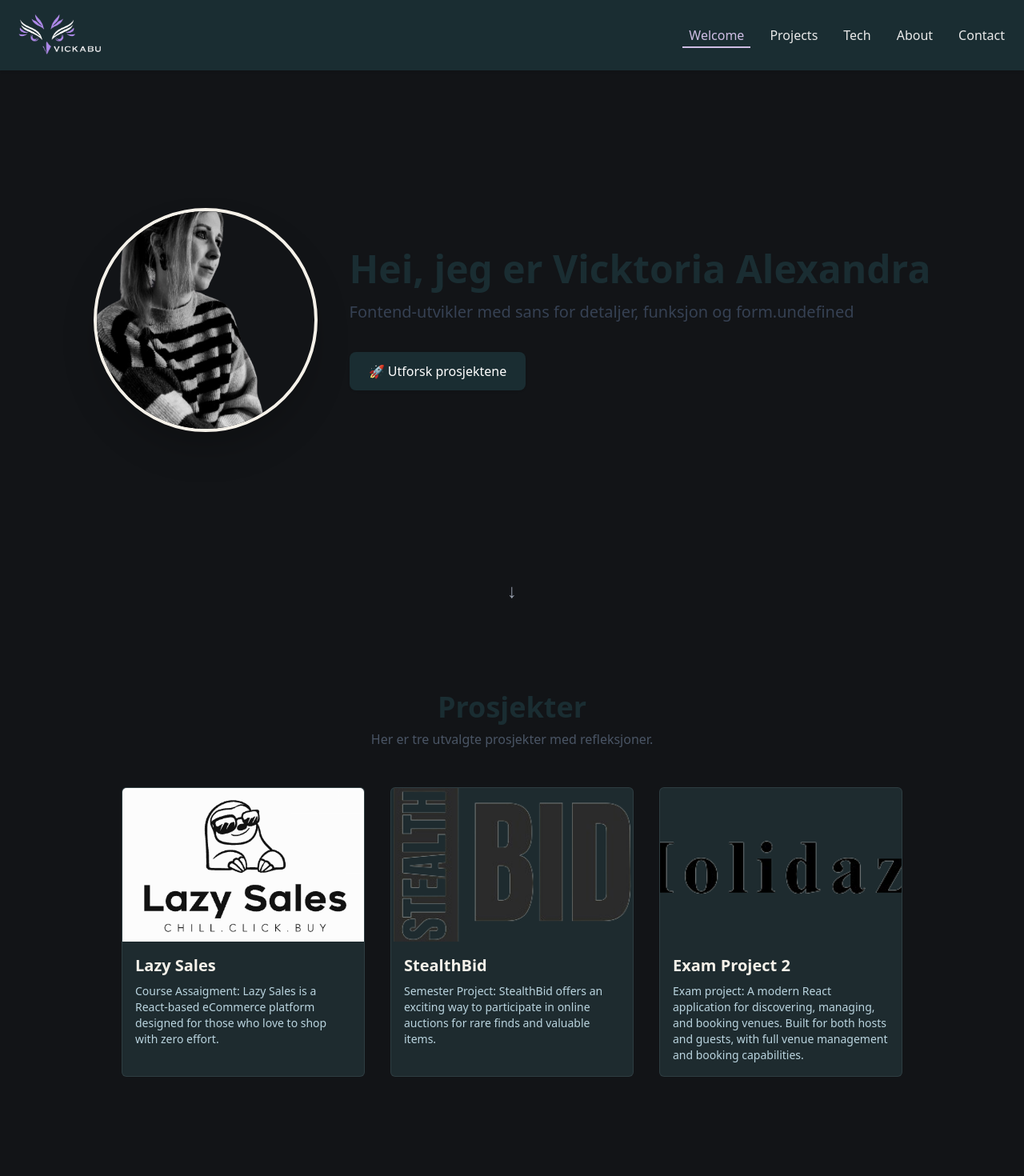
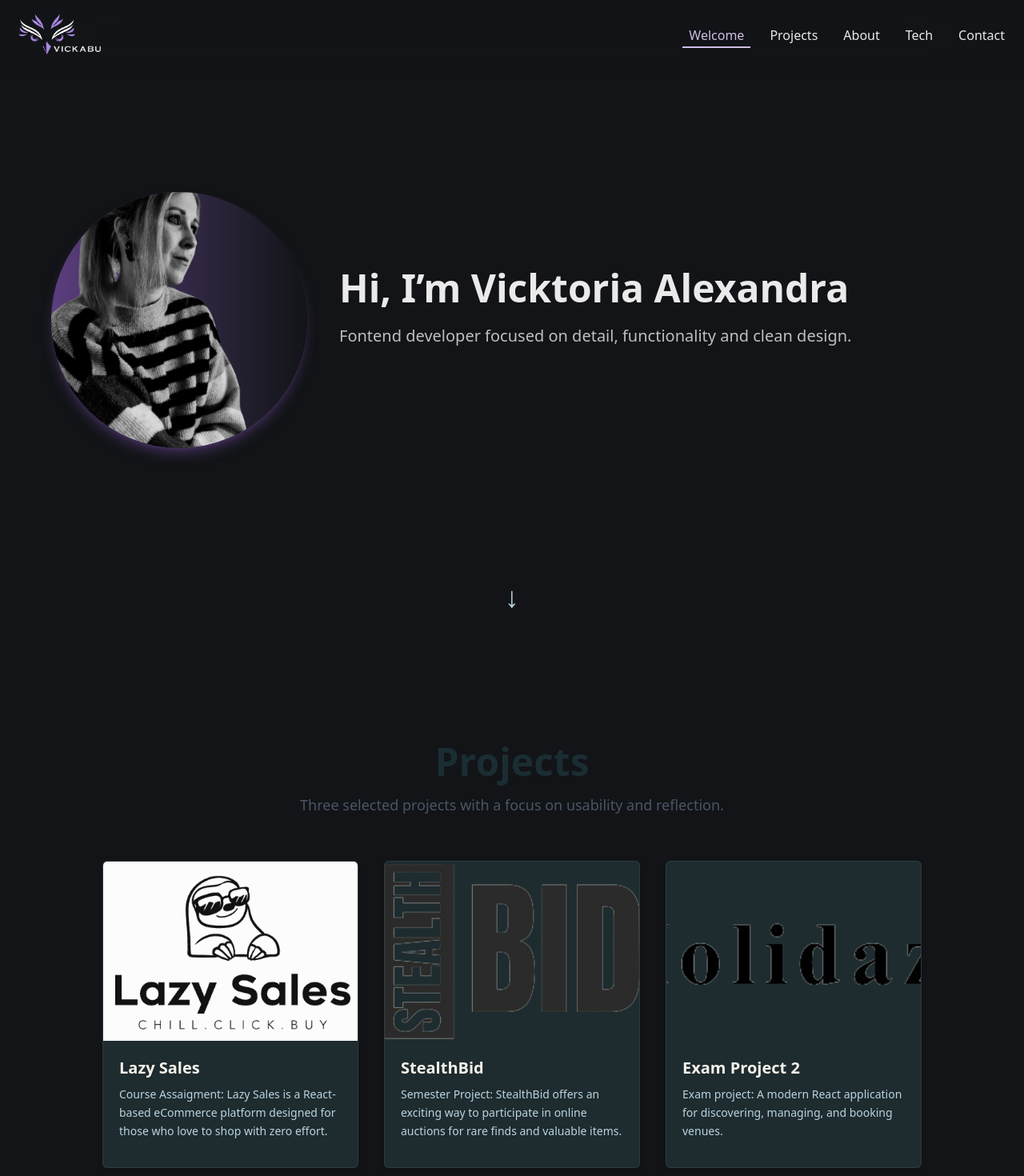
Before and after one commit to Vickabu/my-portfolio, a React (Vite) app: page / in a window 1280 px wide. Shown: the top 1470 px of the page at 80% size. Built offline with nearby package versions, Linux system fonts and the light colour scheme.

Commit message:
updated sections

```diff
--- a/src/components/layout/Header.tsx
+++ b/src/components/layout/Header.tsx
@@ -2,7 +2,7 @@ import { Navbar } from "../navbar/Navbar";
 
 export const Header = () => {
   return (
-    <header className="fixed top-0 left-0 w-full bg-primary shadow z-50">
+    <header className="fixed top-0 left-0 w-full shadow z-50">
         <Navbar />
     </header>
   );
--- a/src/components/layout/MainLayout.tsx
+++ b/src/components/layout/MainLayout.tsx
@@ -2,9 +2,9 @@ import { Header } from "./Header";
 
 export const MainLayout = ({ children }: { children: React.ReactNode }) => {
   return (
-    <body className="bg-background">
+    <div className="bg-background">
       <Header />
       <main>{children}</main>
-    </body>
+    </div>
   );
 };
--- a/src/components/navbar/MobileMenu.tsx
+++ b/src/components/navbar/MobileMenu.tsx
@@ -22,7 +22,7 @@ export const MobileMenu = ({
   return (
     <nav
       ref={menuRef}
-      className={`fixed top-0 right-0 h-full w-72 bg-primary/80 backdrop-blur-xl shadow-xl p-6
+      className={`fixed top-0 right-0 h-full w-72 bg-background backdrop-blur shadow-xl p-6
        flex flex-col items-end z-50
       ${animateOut ? "animate-slide-out-bounce" : "animate-slide-in"}`}
     >
--- a/src/components/navbar/Navbar.tsx
+++ b/src/components/navbar/Navbar.tsx
@@ -5,7 +5,7 @@ import { Logo } from "./Logo";
 import { DesktopNav } from "./DesktopNav";
 import { MobileMenu } from "./MobileMenu";
 
-const sectionIds = ["Welcome", "projects", "tech", "about", "contact"];
+const sectionIds = ["Welcome", "projects", "about", "tech", "contact"];
 
 export const Navbar = () => {
   const [menuOpen, setMenuOpen] = useState(false);
@@ -38,7 +38,7 @@ export const Navbar = () => {
   return (
     <>
       <nav>
-        <div className="max-w-screen-xl mx-auto px-4 py-3 flex items-center justify-between">
+        <div className="max-w-screen-xl mx-auto px-4 py-3 flex items-center justify-between backdrop-blur-3xl">
           <Logo />
           <DesktopNav activeSection={activeSection} sectionIds={sectionIds} />
           <button onClick={toggleMenu} className="md:hidden text-lightText">
--- a/src/components/project/ProjectCard.tsx
+++ b/src/components/project/ProjectCard.tsx
@@ -1,20 +1,31 @@
 import { Link } from 'react-router-dom';
 
 type Props = {
-  id: string,
+  id: string;
   title: string;
   description: string;
   image: string;
 };
 
 export const ProjectCard = ({ id, title, description, image }: Props) => (
-  <Link to={`/projects/${id}`}
-    className="block rounded-md overflow-hidden bg-surface text-lightText hover:shadow-md shadow-surface hover:scale-[1.02] transition-transform duration-300 border border-darkText/10"
+    <Link
+    to={`/projects/${id}`}
+    className=" group block rounded-md overflow-hidden bg-surface text-lightText border border-darkText/10 shadow-md hover:shadow-xl transition-shadow duration-300 transform hover:-translate-y-2 mx-auto"
+    style={{ height: '24rem' }}
   >
-    <img src={image} alt={title} className="w-full h-48 object-cover " />
-    <div className="p-4">
-      <h3 className="text-xl font-bold text-beige mb-2">{title}</h3>
-      <p className="text-sm text-darkText">{description}</p>
+    <div className="relative overflow-hidden" style={{ height: '14rem' }}>
+      <img
+        src={image}
+        alt={title}
+        className="w-full h-full object-cover transition-transform duration-500"
+      />
+      <div className="absolute inset-0 bg-gradient-to-t from-background/80 to-transparent opacity-0 group-hover:opacity-70 transition-opacity duration-500"></div>
+    </div>
+    <div className="p-5" style={{ height: '10rem' }}>
+      <h3 className="text-xl font-semibold text-beige mb-2">{title}</h3>
+      <p className="text-sm text-darkText leading-relaxed overflow-hidden ">
+        {description}
+      </p>
     </div>
   </Link>
 );
--- a/src/data/portfolioProjects.ts
+++ b/src/data/portfolioProjects.ts
@@ -22,7 +22,7 @@ export const portfolioProjects = [
   {
     id: 'exam',
     title: 'Exam Project 2',
-    description: 'Exam project: A modern React application for discovering, managing, and booking venues. Built for both hosts and guests, with full venue management and booking capabilities.',
+    description: 'Exam project: A modern React application for discovering, managing, and booking venues. ',
     image: holidaze,
     liveUrl: 'https://holidaze-mode.netlify.app/',
     repoUrl: 'https://github.com/Vickabu/holidaze-pe2'
--- /dev/null
+++ b/src/hooks/useIsMobile.ts
@@ -0,0 +1,16 @@
+import { useEffect, useState } from "react";
+
+export const useIsMobile = (breakpoint = 768) => {
+  const [isMobile, setIsMobile] = useState(() => window.innerWidth < breakpoint);
+
+  useEffect(() => {
+    const handleResize = () => {
+      setIsMobile(window.innerWidth < breakpoint);
+    };
+
+    window.addEventListener("resize", handleResize);
+    return () => window.removeEventListener("resize", handleResize);
+  }, [breakpoint]);
+
+  return isMobile;
+};
--- a/src/pages/ProjectDetails.tsx
+++ b/src/pages/ProjectDetails.tsx
@@ -1,57 +1,115 @@
 import { useParams, Link } from 'react-router-dom';
 import { portfolioProjects } from '../data/portfolioProjects';
+import { motion } from 'framer-motion';
+import { useGoToSection } from '../hooks/useGoToSection';
+
 
 export const ProjectDetails = () => {
   const { id } = useParams<{ id: string }>();
+  const project = portfolioProjects.find(p => p.id === id);
+  const goToSection = useGoToSection();
 
-  const project = portfolioProjects.find(p => p.id === id);
 
   if (!project) {
     return (
-      <div className="max-w-3xl mx-auto p-6">
-        <h2 className="text-2xl font-bold mb-4 text-primary dark:text-beige">Fant ikke prosjektet</h2>
-        <Link to="/" className="text-blue-600 underline hover:text-blue-800 transition">
-          Gå tilbake til forsiden
+      <motion.div
+        className="max-w-4xl mx-auto px-8 py-16 mt-24 text-center"
+        initial={{ opacity: 0, y: 20 }}
+        animate={{ opacity: 1, y: 0 }}
+        transition={{ duration: 0.5 }}
+      >
+        <h2 className="text-3xl font-bold mb-6 text-primary">
+          Project not found
+        </h2>
+        <Link
+          to="/"
+          className="text-blue-600 underline hover:text-blue-800 transition text-lg"
+        >
+          Go back to homepage
         </Link>
-      </div>
+      </motion.div>
     );
   }
 
   return (
-    <div className="max-w-3xl mx-auto p-8 mt-40 bg-surface rounded-2xl shadow-xl text-lightText">
-      <h1 className="text-5xl font-extrabold mb-6 text-beige">{project.title}</h1>
+    <article className="min-h-screen pt-32 pb-24 px-6 sm:px-10 md:px-16 bg-background text-lightText">
+      <motion.div
+        className="max-w-3xl mx-auto"
+        initial={{ opacity: 0, y: 30 }}
+        animate={{ opacity: 1, y: 0 }}
+        transition={{ duration: 0.6 }}
+      >
+        {/* Hero image */}
+        <div className="mb-10">
           <img
             src={project.image}
             alt={project.title}
-        className="w-full h-72 md:h-96 object-cover rounded-lg mb-8 shadow-md"
+            className="rounded-xl shadow-lg w-full h-[320px] sm:h-[420px] md:h-[500px] object-cover"
           />
-      <p className="mb-8 leading-relaxed text-darkText">{project.description}</p>
+        </div>
 
-      <div className="flex flex-col sm:flex-row sm:space-x-6 space-y-4 sm:space-y-0 mb-12">
-        <a
+        {/* Tittel og intro */}
+        <header className="mb-12">
+          <h1 className="text-4xl md:text-5xl font-extrabold text-beige mb-4 leading-tight">
+            {project.title}
+          </h1>
+          <p className="text-xl text-darkText/80 italic">
+            Focused on usability, simplicity and thoughtful design.
+          </p>
+        </header>
+
+        {/* Innhold */}
+        <section className="prose prose-lg prose-invert max-w-none mb-16">
+          <p>{project.description}</p>
+
+          <p>
+            This project was designed to be intuitive and efficient, with a strong emphasis on visual hierarchy and accessibility.
+          </p>
+
+          <h2>Tech stack</h2>
+          <ul>
+            <li>React + TypeScript</li>
+            <li>TailwindCSS</li>
+            <li>Framer Motion</li>
+          </ul>
+
+          <h2>Reflection & learning</h2>
+          <p>
+            Throughout this project, I gained valuable experience with responsive layouts, design systems, and creating meaningful animations using Framer Motion.
+          </p>
+        </section>
+
+        {/* Knapper */}
+        <div className="flex flex-col sm:flex-row sm:space-x-6 space-y-6 sm:space-y-0 mb-10">
+          <motion.a
             href={project.liveUrl}
             target="_blank"
             rel="noopener noreferrer"
-          className="inline-block px-6 py-3 bg-primary text-beige rounded-lg font-semibold shadow hover:bg-purple transition"
+            className="inline-block px-8 py-3 bg-primary text-beige rounded-lg font-semibold shadow hover:bg-purple transition text-center"
+            whileHover={{ scale: 1.05 }}
+            transition={{ type: 'spring', stiffness: 300 }}
           >
-          Se live
-        </a>
-        <a
+            View Live
+          </motion.a>
+          <motion.a
             href={project.repoUrl}
             target="_blank"
             rel="noopener noreferrer"
-          className="inline-block px-6 py-3 bg-secondary text-primary rounded-lg font-semibold shadow hover:bg-beige transition"
+            className="inline-block px-8 py-3 bg-secondary text-background rounded-lg font-semibold shadow hover:bg-beige transition text-center"
+            whileHover={{ scale: 1.05 }}
+            transition={{ type: 'spring', stiffness: 300 }}
           >
             GitHub Repo
-        </a>
+          </motion.a>
         </div>
 
-      <section className="bg-background p-6 rounded-lg border border-darkText/20 shadow-inner">
-        <h2 className="text-3xl font-semibold mb-4 text-primary dark:text-beige">Refleksjoner og forbedringer</h2>
-        <p className="text-darkText leading-relaxed">
-          Her kan du beskrive hva du lærte, utfordringer du møtte, og hva du har forbedret etter tilbakemeldinger.
-        </p>
-      </section>
-    </div>
+          <button
+            onClick={() => goToSection("projects")}
+            className="underline hover:text-darkText transition"
+          >
+            ← Back to Projects
+          </button>
+      </motion.div>
+    </article>
   );
 };
--- a/src/sections/HeroSection.tsx
+++ b/src/sections/HeroSection.tsx
@@ -1,64 +1,71 @@
 import { motion } from 'framer-motion';
-import { useEffect, useState } from 'react';
+import { useEffect, useState, useRef } from 'react';
 import profileImg from "../assets/images/profileimg.png";
+import { useIsMobile } from "../hooks/useIsMobile";
 
 
 export const HeroSection = () => {
   const [typed, setTyped] = useState('');
-  const fullText = 'Frontend-utvikler med sans for detaljer, funksjon og form.';
-
+  const isMobile = useIsMobile();
+  const heroRef = useRef<HTMLElement | null>(null);
+  const fullText = 'Frontend developer focused on detail, functionality and clean design.';
 
 useEffect(() => {
   let i = 0;
   const interval = setInterval(() => {
-      setTyped((prev) => prev + fullText[i]);
+    if (i < fullText.length) {
+      setTyped((prev) => prev + (fullText[i] ?? ''));
       i++;
-      if (i >= fullText.length) clearInterval(interval);
+    } else {
+      clearInterval(interval);
+    }
   }, 40);
   return () => clearInterval(interval);
 }, []);
 
+
   return (
-    <section id="Welcome" className="relative overflow-hidden py-24 min-h-screen flex items-center ">
-      <svg className="absolute top-0 -left-32 w-[800px] h-[800px] opacity-20 dark:opacity-30 pointer-events-none" viewBox="0 0 200 200">
-        <path fill="color-primary" d="..." transform="translate(100 100)" />
-      </svg>
-
-      <div className="relative z-10 flex flex-col md:flex-row items-center gap-10 max-w-6xl mx-auto px-6">
+    <section
+      ref={heroRef}
+      id="Welcome"
+      className="relative snap-start min-h-screen flex flex-col items-center justify-center px-6 bg-background text-lightText"
+    >
+      <div className="relative z-10 flex flex-col md:flex-row items-center gap-10 max-w-6xl w-full">
         <motion.div
-          className="w-48 h-48 md:w-70 md:h-70 rounded-full overflow-hidden shadow-2xl border-4 border-beige dark:border-primary"
+          className="w-40 h-40 lg:w-80 lg:h-80 md:w-60 md:h-60 rounded-full overflow-hidden shadow-lg shadow-purple/60 shrink-0 bg-gradient-to-r from-purple to-background"
           initial={{ opacity: 0, scale: 0.8 }}
           animate={{ opacity: 1, scale: 1 }}
           transition={{ duration: 0.6, delay: 0.2 }}
         >
-          <img src={profileImg} alt="Portrett" className="w-full h-full object-cover" />
+          <img
+            src={profileImg}
+            alt="Portrait of Vicktoria"
+            className="w-full h-full object-cover"
+          />
         </motion.div>
+
         <motion.div
           className="text-center md:text-left flex-1"
           initial={{ opacity: 0, y: 30 }}
           animate={{ opacity: 1, y: 0 }}
           transition={{ duration: 0.6 }}
         >
-          <h1 className="text-4xl md:text-5xl font-extrabold text-primary dark:text-beige mb-4">
-            Hei, jeg er Vicktoria Alexandra
+          <h1 className="text-3xl md:text-5xl font-bold text-lightText mb-4 leading-tight">
+            Hi, I’m Vicktoria Alexandra
           </h1>
-          <p className="text-xl text-gray-700 dark:text-gray-300 h-[2.5rem] mb-6">
+          <p className="text-lg md:text-xl text-lightText/80 min-h-[2.5rem] mb-6">
             {typed}
           </p>
-          <a
-            href="#projects"
-            className="inline-block px-6 py-3 bg-primary text-white dark:bg-purple rounded-lg shadow hover:scale-105 transition-transform"
-          >
-            🚀 Utforsk prosjektene
-          </a>
-        </motion.div>
 
 
+        </motion.div>
       </div>
 
-      <div className="absolute bottom-10 left-1/2 transform -translate-x-1/2">
-        <div className="animate-bounce text-gray-400 dark:text-gray-600 text-2xl">↓</div>
+      {!isMobile && (
+        <div className="absolute bottom-6 left-1/2 transform -translate-x-1/2 hidden md:block">
+          <div className="animate-bounce text-darkText text-4xl">↓</div>
         </div>
+      )}
     </section>
   );
 };
--- a/src/sections/ProjectsSection.tsx
+++ b/src/sections/ProjectsSection.tsx
@@ -1,26 +1,46 @@
 import { portfolioProjects } from '../data/portfolioProjects';
 import { ProjectCard } from '../components/project/ProjectCard';
+import { motion } from 'framer-motion';
 
 export const ProjectsSection = () => {
   return (
-    <section className="py-16 px-6 bg-background min-h-screen max-w-5xl mx-auto" id="projects">
-      <div className="mx-auto text-center mb-12">
-        <h2 className="text-4xl font-bold text-primary dark:text-beige">Prosjekter</h2>
-        <p className="text-gray-600 dark:text-gray-300 mt-2">
-          Her er tre utvalgte prosjekter med refleksjoner.
+    <section
+      id="projects"
+      className="snap-start min-h-screen pt-32 px-4 sm:px-8 flex flex-col items-center bg-background"
+    >
+      <motion.div
+        className="text-center mb-14 max-w-2xl"
+        initial={{ opacity: 0, y: 30 }}
+        whileInView={{ opacity: 1, y: 0 }}
+        transition={{ duration: 0.6 }}
+        viewport={{ once: true }}
+      >
+        <h2 className="text-3xl md:text-5xl font-extrabold text-primary dark:text-beige">
+          Projects
+        </h2>
+        <p className="mt-4 text-gray-600 dark:text-gray-300 text-lg">
+          Three selected projects with a focus on usability and reflection.
         </p>
-      </div>
-      <div className="grid grid-cols-1 md:grid-cols-2 lg:grid-cols-3 gap-8">
-        {portfolioProjects.map(project => (
+      </motion.div>
+
+      <motion.div
+          className="w-full max-w-5xl grid grid-cols-1 sm:grid-cols-2 lg:grid-cols-3 gap-4 sm:gap-6 lg:gap-8"
+          initial={{ opacity: 0 }}
+          whileInView={{ opacity: 1 }}
+          transition={{ delay: 0.3, duration: 0.7 }}
+          viewport={{ once: true }}
+        >
+        {portfolioProjects.map((project) => (
+          <div key={project.id} className="flex justify-center">
             <ProjectCard
-            key={project.id}
               id={project.id}
               title={project.title}
               description={project.description}
               image={project.image}
             />
+          </div>
         ))}
-      </div>
+      </motion.div>
     </section>
   );
 };
--- a/src/styles/index.css
+++ b/src/styles/index.css
@@ -43,6 +43,12 @@ html {
   height: auto;
 }
 
+/* section {
+  scroll-snap-align: start;
+  scroll-snap-stop: always;
+  scroll-margin-top: 60px; /* hvis du har sticky header */
+
+
 /* :root {
   --color-primary: #1F4B3E;
   --color-secondary: #5B3E7F;
```
Also changed, not shown: src/pages/Home.tsx (+3 -4 lines). Lines whose indentation alone changed are shown as unchanged.
